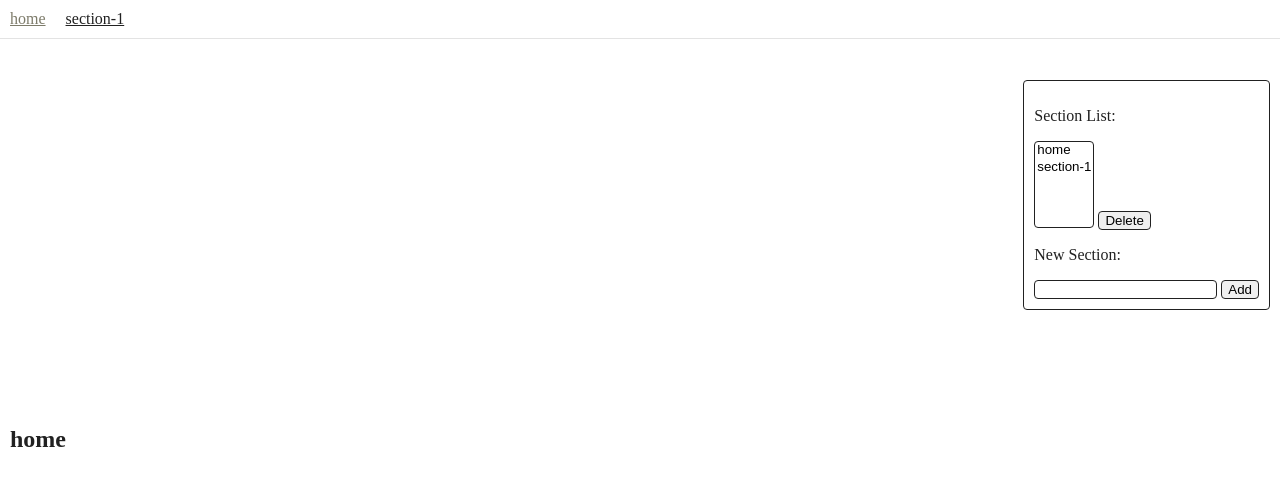
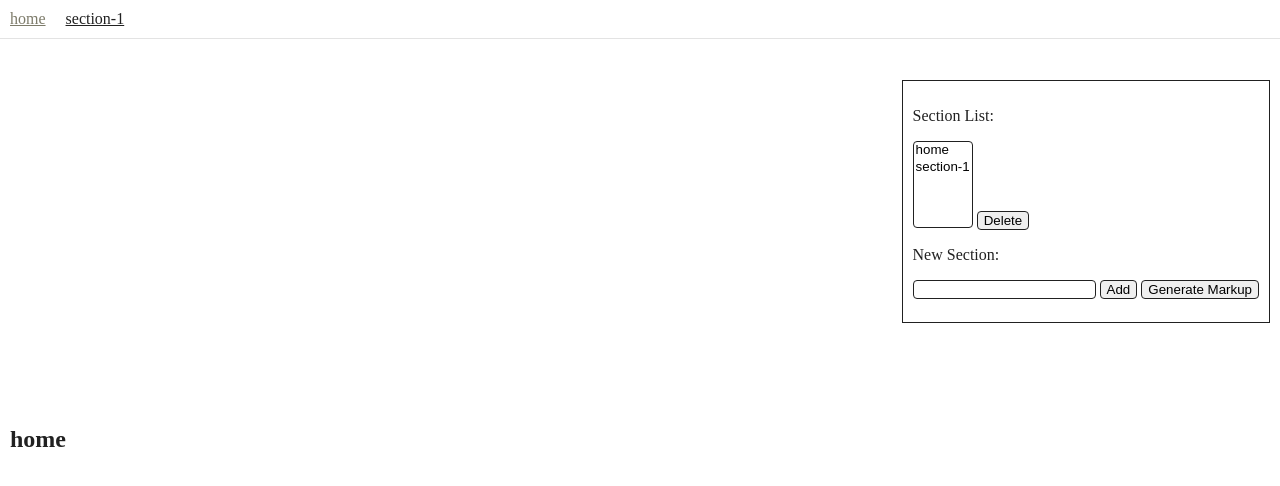
Before and after one commit to jfitzsimmons/Responsive-Nav-Generator, a plain HTML site: page index.html in a window 1280 px wide. Shown: the top 486 px of the page. Drawn offline with nearby package versions, Linux system fonts and the light colour scheme.

Commit message:
markup geneerator 1st pass.  needs cleanup.

```diff
--- a/css/style.css
+++ b/css/style.css
@@ -61,7 +61,8 @@ section {
   padding: 10px;
   border: 1px solid #212121;
   background: #fff;
-  border-radius: 4px;
+  max-height: 85vh;
+  overflow: auto;
 }
 
 input,
--- a/index.html
+++ b/index.html
@@ -35,6 +35,8 @@
     <p>New Section:</p>
     <input type="text" id="addSectionInput">
     <button type="button" class="btn btn-default" id="addSectionBtn" onclick="addSection();">Add</button>
+    <button type="button" class="btn btn-default" id="createMarkupBtn" onclick="createMarkup();">Generate Markup</button>
+    <pre id="markup"></pre>
   </div>
 
   <script src="js/init.js" type="text/javascript"></script>
--- a/js/init.js
+++ b/js/init.js
@@ -49,4 +49,9 @@ function removeMarkup(selectOps) {
   });
 }
 
+function createMarkup() {
+  let markup = $("html").prop('outerHTML');
+  $("#markup").text(markup);
+}
+
 navClick();
```
